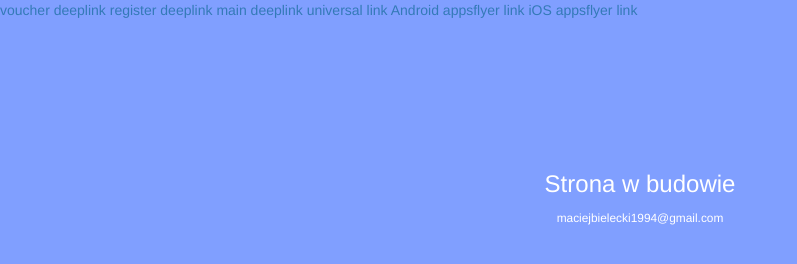
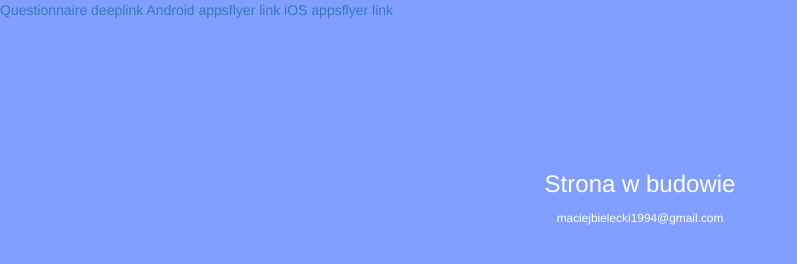
Before and after one commit to maciejbielecki/maciejbielecki.github.io, a plain HTML site: page index.html in a window 1280 px wide. Shown: the whole page, without its empty margins (0-797 px from the left). Drawn offline with nearby package versions, Linux system fonts and the light colour scheme.

Commit message:
Update index.html

```diff
--- a/index.html
+++ b/index.html
@@ -20,10 +20,7 @@
   </style>
 </head>
 <body>
-	<a href="jnj://VoucherDetails/1">voucher deeplink</a>
-	<a href="jnj://Register/">register deeplink</a>
-	<a href="jnj://Main/">main deeplink</a>
-	<a href="https://soczewki.onelink.me/Register">universal link</a>
+	<a href="jnj://QuestionnaireWebView/24 ">Questionnaire deeplink</a>
 	<a href="https://go.onelink.me/app/AndroidTestowanie">Android appsflyer link</a>
 	<a href="https://go.onelink.me/app/iOSTester">iOS appsflyer link</a>
 <div class="row">
```
